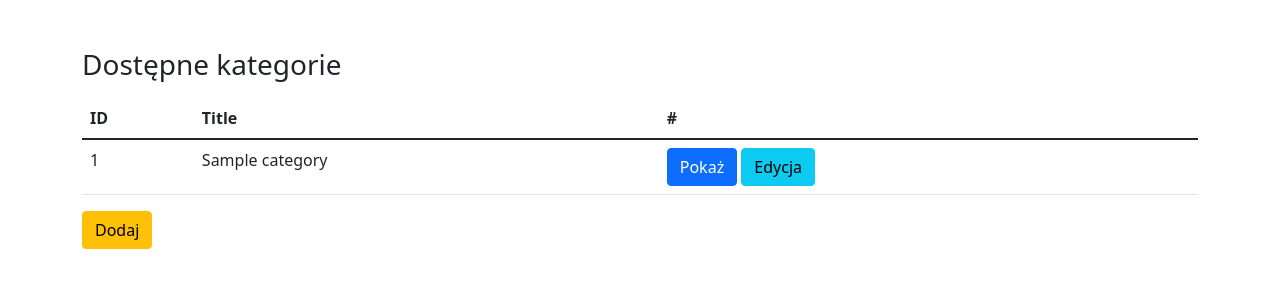
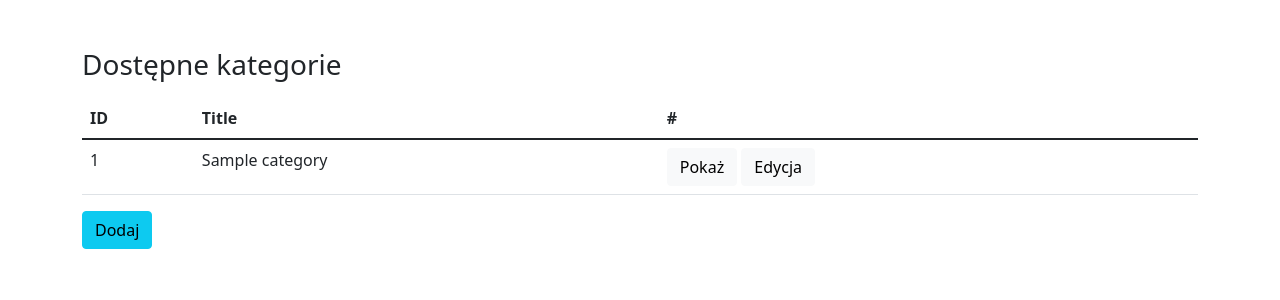
Before and after one commit to sukhoy94/budget-tracker, a Symfony app: template templates/category/index.html.twig in a window 1280 px wide. Shown: the top 300 px of the page. Run offline with Twig, Linux system fonts and the light colour scheme; the template is opened without the code that fills it: most values are stand-ins (such as "Sample title", 1, 10 or a date in 2020); style sheets or scripts are compiled from the project's sources; some libraries are stand-ins or nearby versions.

Commit message:
change background colors for button on category list index

```diff
--- a/templates/category/index.html.twig
+++ b/templates/category/index.html.twig
@@ -20,13 +20,13 @@
                 <td>
 
                     <a
-                            class="btn btn-primary"
+                            class="btn btn-light"
                             href="{{ path('app_category_show', {'id': category.id}) }}"
                     >
                         Pokaż
                     </a>
                     <a
-                            class="btn btn-info"
+                            class="btn btn-light"
                             href="{{ path('app_category_edit', {'id': category.id}) }}"
                     >
                         Edycja
@@ -42,7 +42,7 @@
     </table>
 
     <a
-            class="btn btn-warning"
+            class="btn btn-info"
             href="{{ path('app_category_new') }}"
     >
         Dodaj
```
